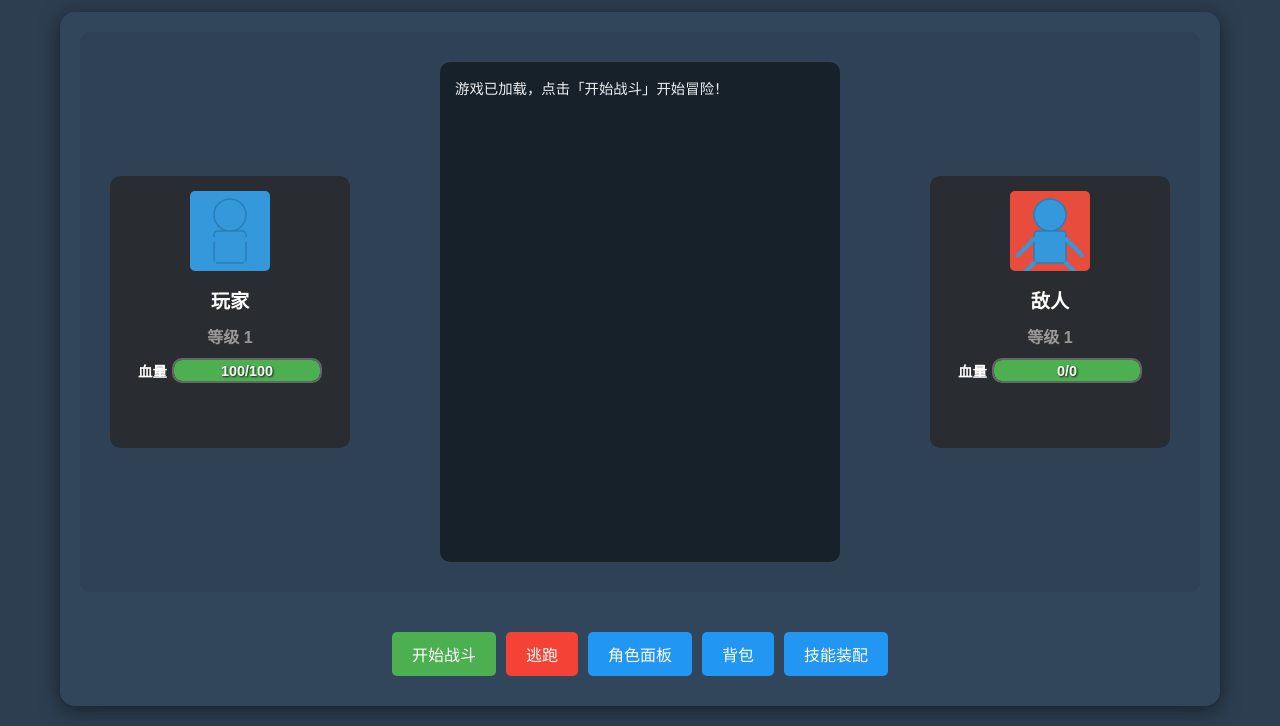
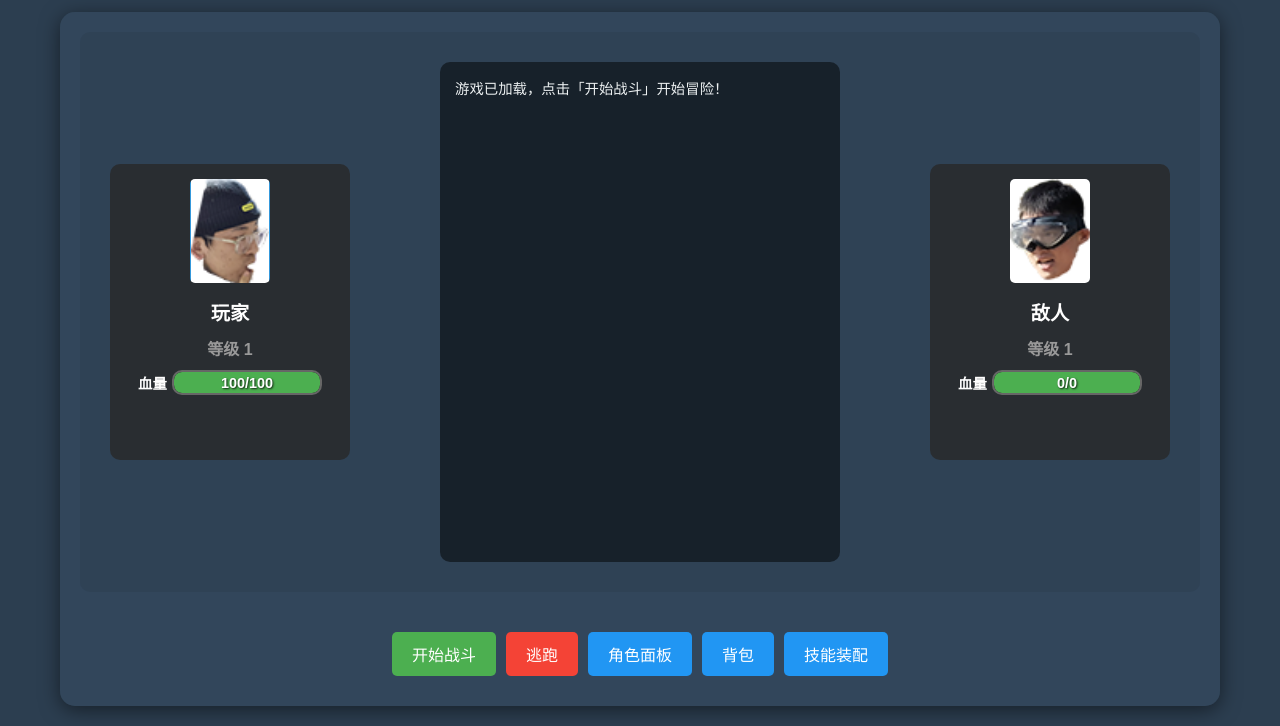
Before and after one commit to buw12138/dragon3, a plain HTML site: page index.html in a window 1280 px wide. Shown: the part 96-822 px from the top of the page. Drawn offline with Linux system fonts and the light colour scheme.

Commit message:
增加头像显示

```diff
--- a/css/style.css
+++ b/css/style.css
@@ -156,17 +156,23 @@ body {
 /* 角色精灵 */
 .character-sprite {
     width: 80px;
-    height: 80px;
+    height: 104px;
     background-color: #3498db;
     border-radius: 5px;
     margin: 0 auto 15px auto;
-    background-image: url('../assets/placeholder.svg');
-    background-size: cover;
+    background-size: contain;
     background-position: center;
+    background-repeat: no-repeat;
 }
 
+/* 玩家头像使用taotao.bmp */
+.player-sprite {
+    background-image: url('../assets/taotao.bmp');
+}
+
+/* 敌人头像使用quanquan.bmp */
 .enemy-sprite {
-    background-color: #e74c3c;
+    background-image: url('../assets/quanquan.bmp');
 }
 
 /* 受击震动动画 */
```
Also changed, not shown: assets/hang.bmp (added), assets/quan2.bmp (added), assets/quanquan.bmp (added), assets/taotao.bmp (added), assets/xyz.bmp (added).
